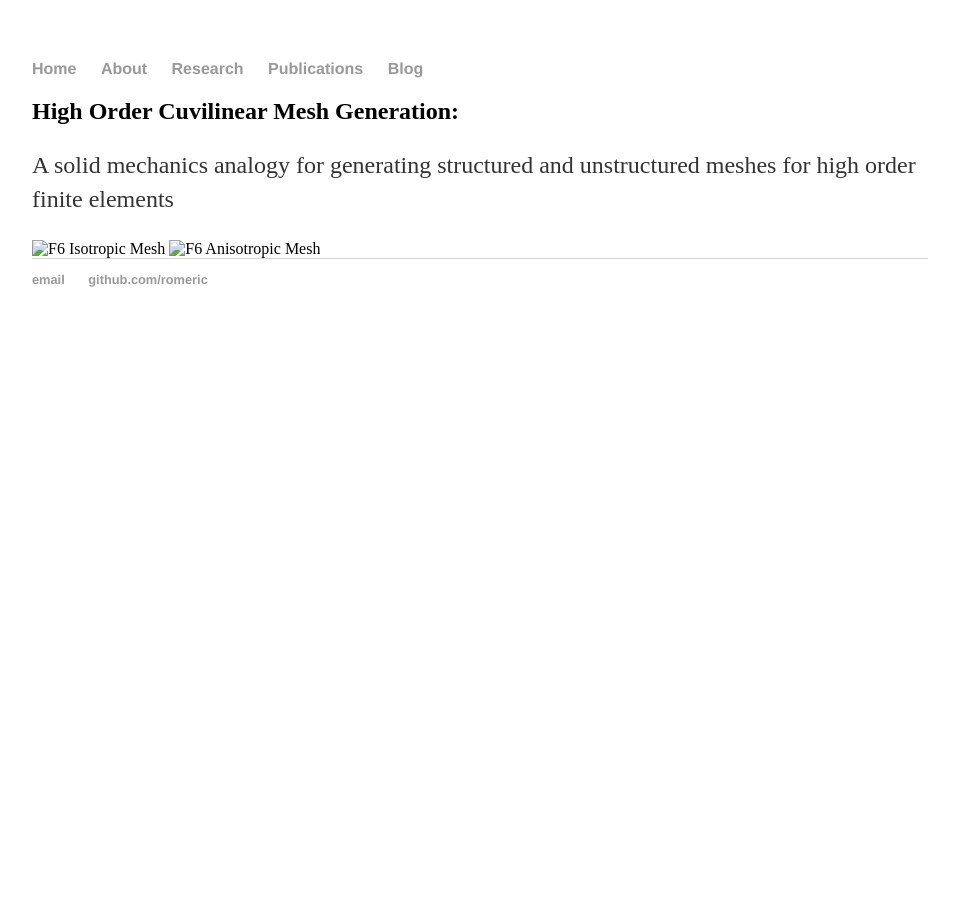
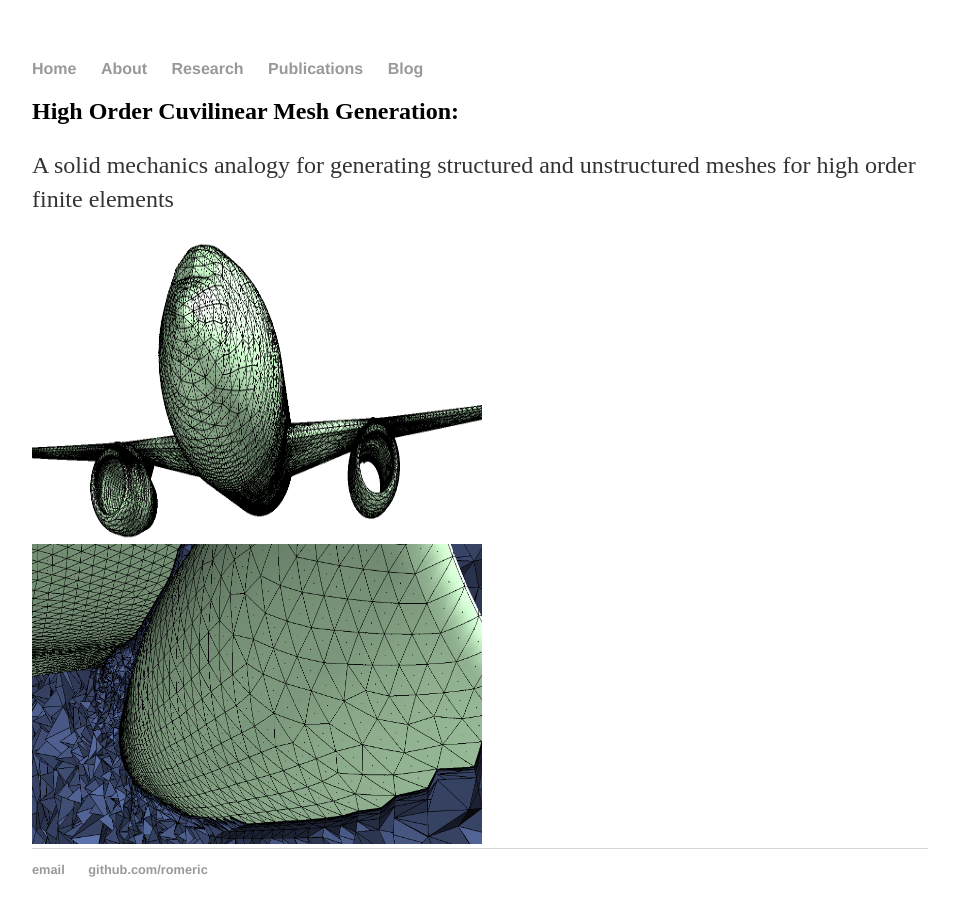
Before and after one commit to romeric/romeric.github.io, a plain HTML site: page research.html in a window 1280 px wide. Shown: the whole page, without its empty margins (160-1119 px from the left). Before the commit the page ends 800 px from the top, so only its background shows below. Drawn offline with Linux system fonts and the light colour scheme.

Commit message:
research tab

```diff
--- a/research.html
+++ b/research.html
@@ -19,8 +19,8 @@
             <div class="blurb">
                 <h2>High Order Cuvilinear Mesh Generation:</h2>
                 <p>A solid mechanics analogy for generating structured and unstructured meshes for high order finite elements</p>
-                <img src="/pictures/mesh_generation/F6Iso_2.png" alt="F6 Isotropic Mesh" style="width:304px;height:228px;">
-                <img src="/pictures/mesh_generation/f6BL_2.png" alt="F6 Anisotropic Mesh" style="width:304px;height:228px;">
+                <img src="/images/mesh_generation/F6Iso_2.png" alt="F6 Isotropic Mesh" style="width:450px;height:300px;">
+                <img src="/images/mesh_generation/f6BL_2.png" alt="F6 Anisotropic Mesh" style="width:450px;height:300px;">
             </div><!-- /.blurb -->
         </div><!-- /.container -->
         <footer>
```
